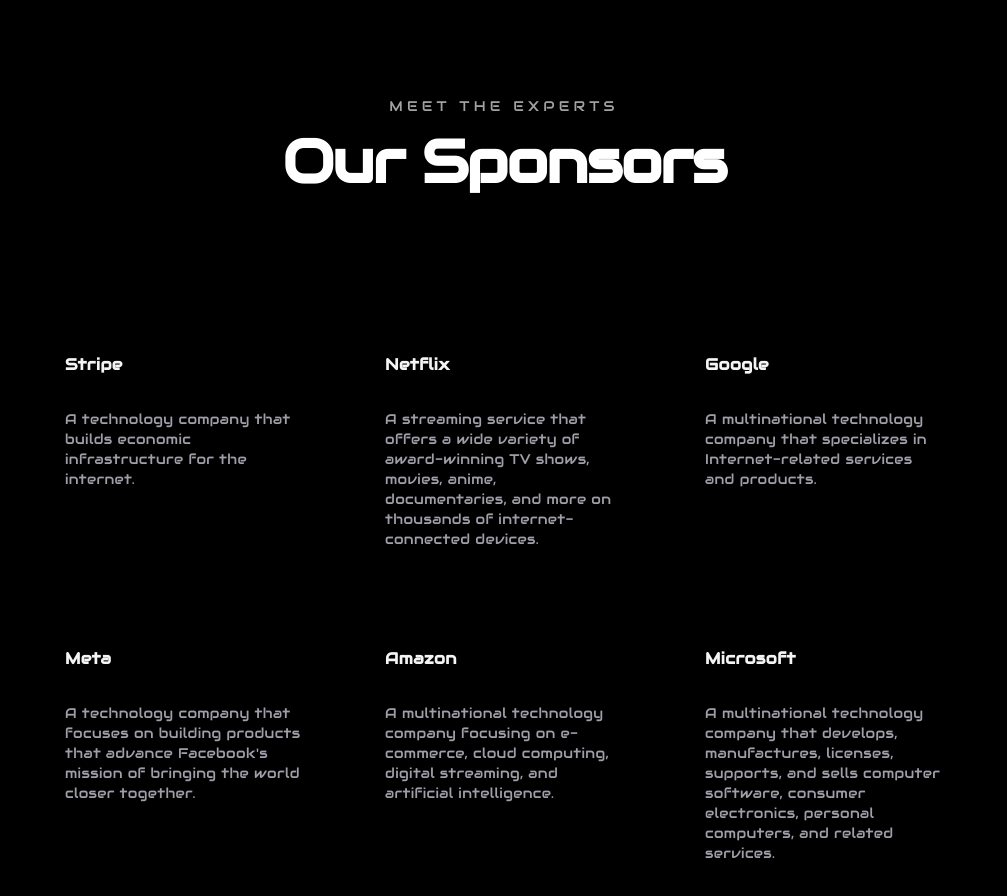
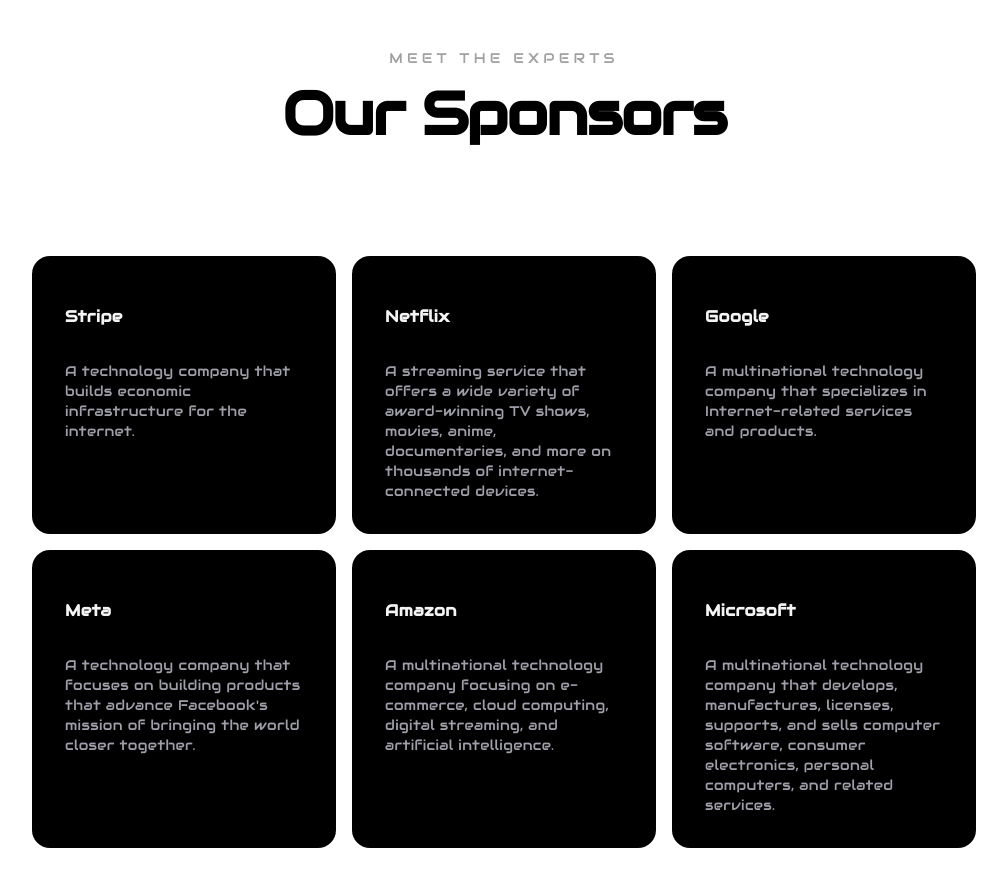
Before and after one commit to prakharbhattreal/webathon4, a Next.js app: page /sponsors in a window 1280 px wide. Shown: the top 896 px of the page, without its empty margins (136-1143 px from the left). Built offline with nearby package versions, Linux system fonts and the light colour scheme.

Commit message:
final update with readme and live link

```diff
--- a/src/app/registration/page.tsx
+++ b/src/app/registration/page.tsx
@@ -2,7 +2,7 @@
 
 export default function RegistrationPage() {
   return (
-    <main className="min-h-screen bg-black px-4 py-12">
+    <main className="min-h-screen bg-white px-4 py-12 text-black dark:bg-black dark:text-white font-audiowide">
       <EventRegistrationForm />
     </main>
   );
--- a/src/app/speakers/page.tsx
+++ b/src/app/speakers/page.tsx
@@ -2,7 +2,7 @@
 
 export default function SpeakersPage() {
   return (
-    <main className="min-h-screen bg-black px-6 py-24 text-white font-audiowide">
+    <main className="min-h-screen bg-white px-4 py-12 text-black dark:bg-black dark:text-white font-audiowide">
       <section className="mx-auto max-w-7xl">
         {/* Heading */}
         <div className="mb-16 text-center">
--- a/src/app/sponsors/page.tsx
+++ b/src/app/sponsors/page.tsx
@@ -4,7 +4,7 @@
 
 export default function SpeakersPage() {
   return (
-    <main className="min-h-screen bg-black px-6 py-24 text-white font-audiowide">
+    <main className="min-h-screen bg-white px-4 py-12 text-black dark:bg-black dark:text-white font-audiowide">
       <section className="mx-auto max-w-7xl">
         {/* Heading */}
         <div className="mb-16 text-center">
```
